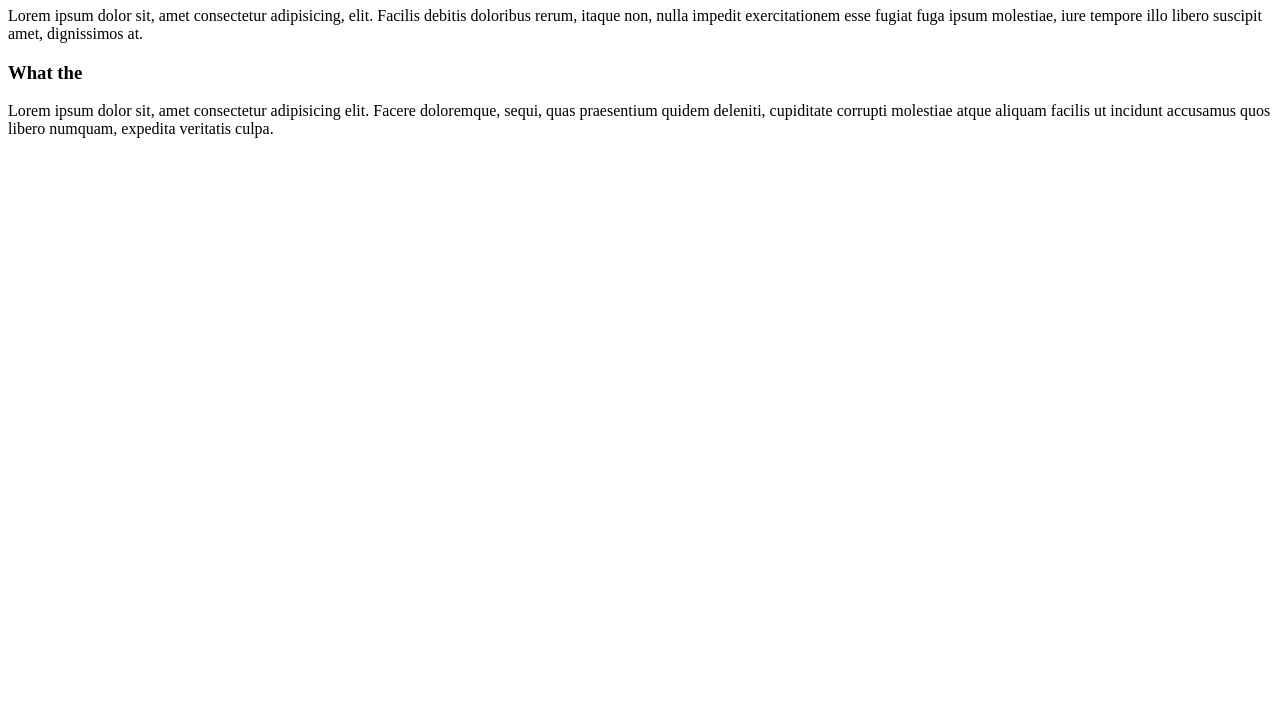
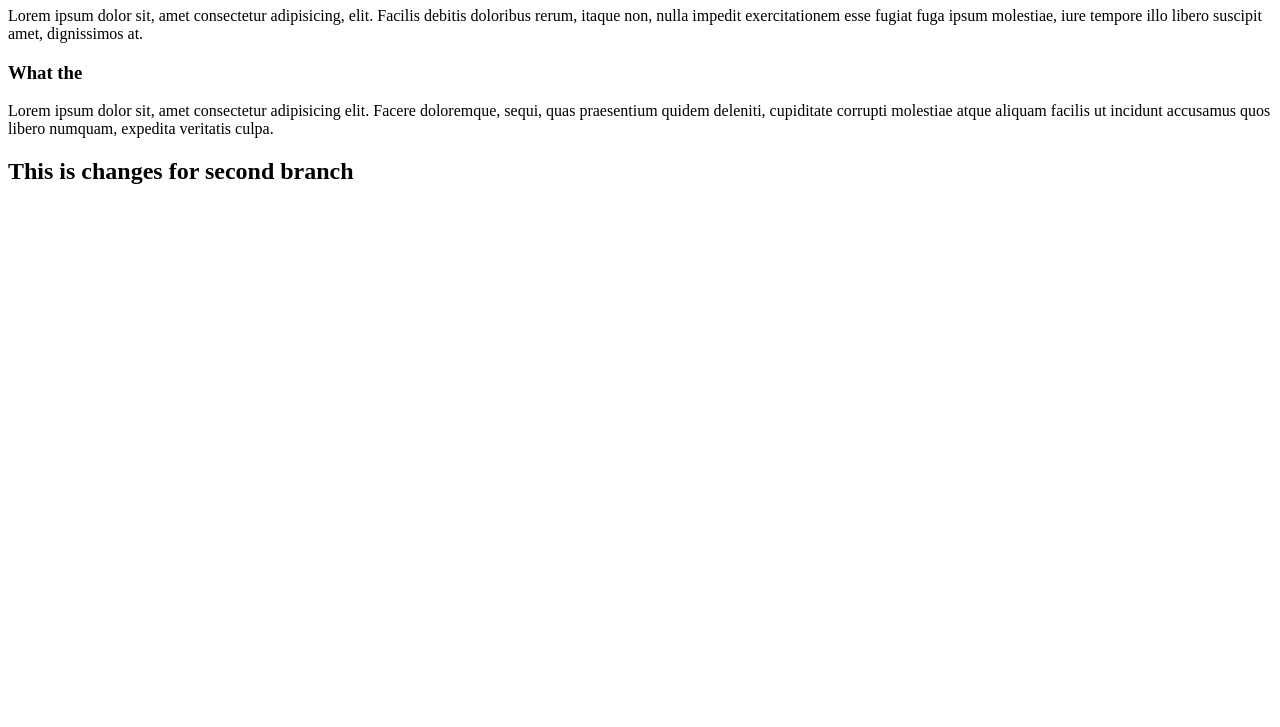
Before and after one commit to khasTema/my-first-gh-test, a plain HTML site: page index.html in a window 1280 px wide. Shown: the part 73-800 px from the top of the page. Drawn offline with Linux system fonts and the light colour scheme.

Commit message:
Update index.html

```diff
--- a/index.html
+++ b/index.html
@@ -11,5 +11,7 @@
 	<h3>What the</h3>
 	<p>Lorem ipsum dolor sit, amet consectetur adipisicing elit. Facere doloremque, sequi, quas praesentium quidem deleniti, cupiditate corrupti molestiae atque aliquam facilis ut incidunt accusamus quos libero numquam, expedita veritatis culpa.
 	</p>
+
+	<h2>This is changes for second branch</h2>
 </body>
 </html>
```
